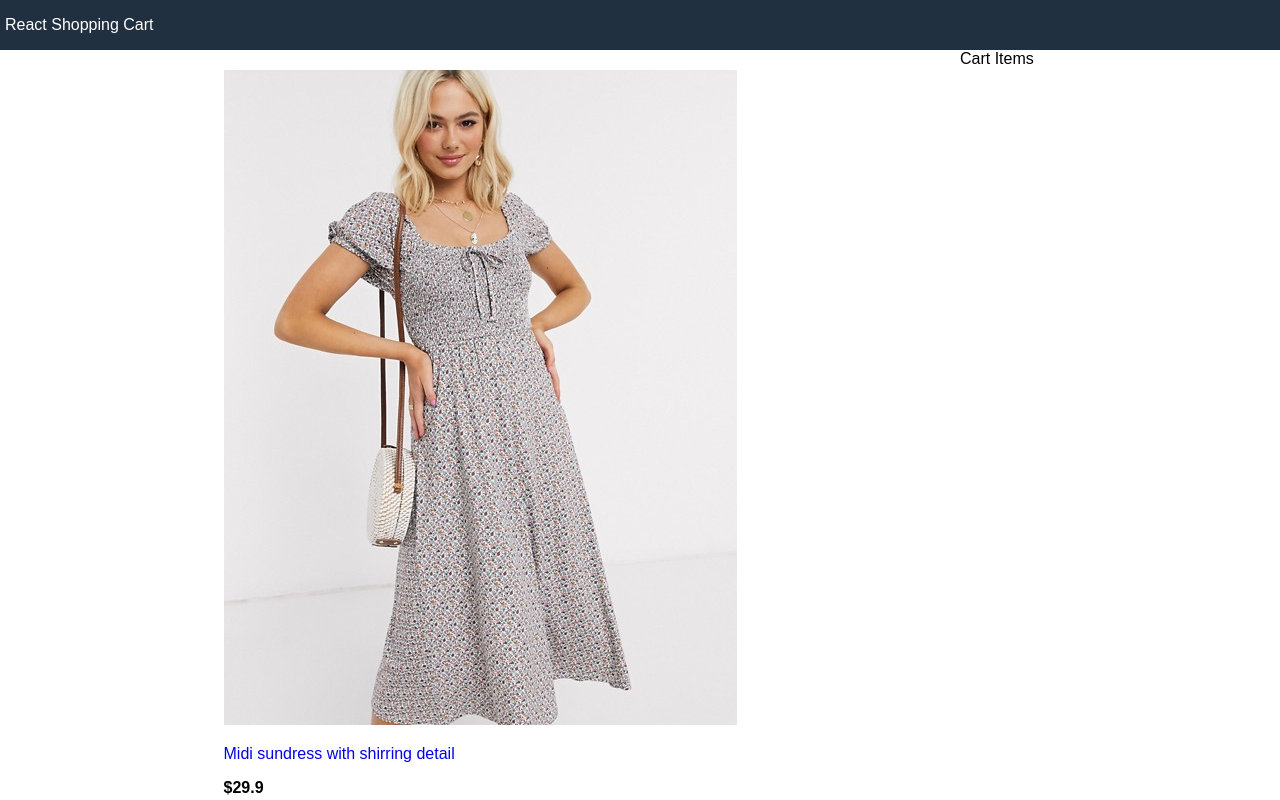
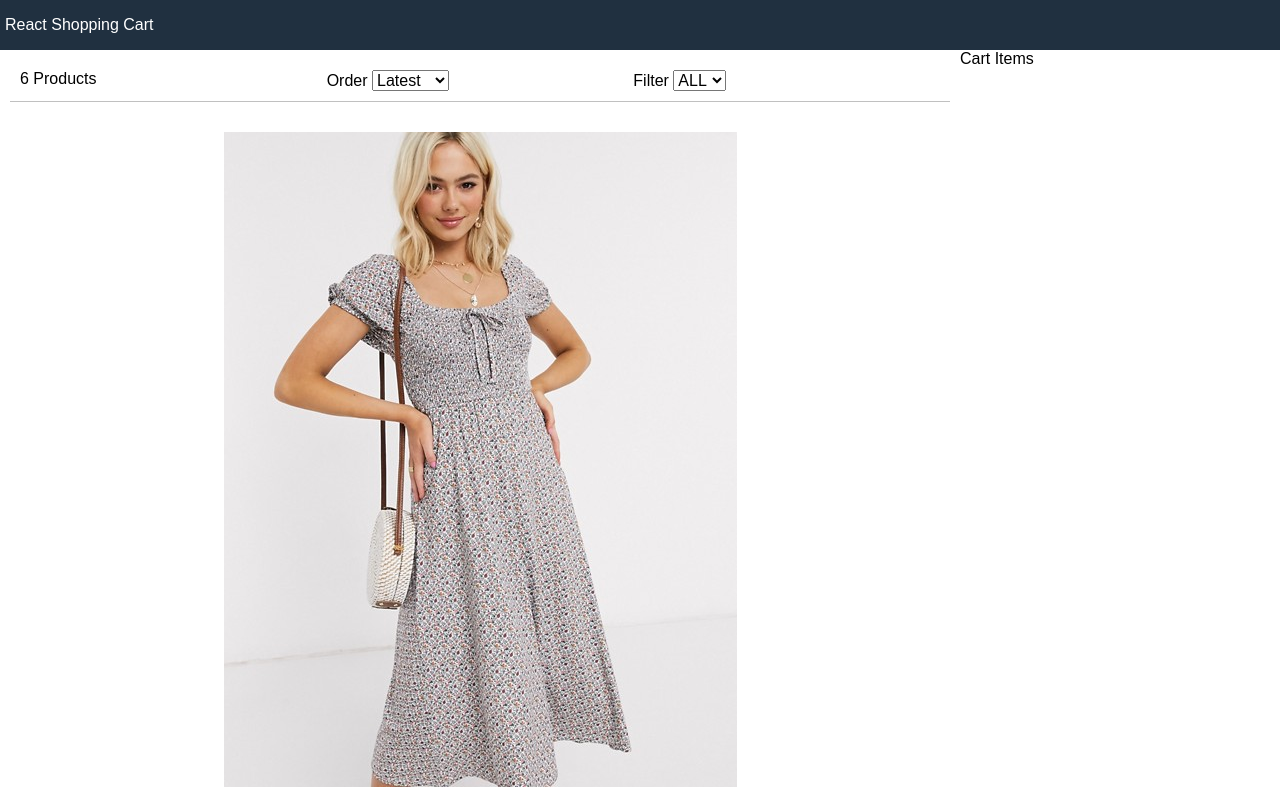
Before and after one commit to kpacheco84/react-shopping-cart, a React (Create React App) app: page / in a window 1280 px wide. Shown: the top 800 px of the page. Built offline with nearby package versions, Linux system fonts and the light colour scheme.

Commit message:
add filter component

```diff
--- a/src/App.js
+++ b/src/App.js
@@ -2,6 +2,7 @@
 import React from "react";
 import data from "./data.json";
 import Products from "./components/Products";
+import Filter from "./components/Filter";
 
 class App extends React.Component {
   constructor() {
@@ -13,6 +14,42 @@
     };
   }
 
+  sortProducts = (event) => {
+    //impl
+    const sort = event.target.value;
+    this.setState((state) => ({
+      sort: sort,
+      products: this.state.products
+        .slice()
+        .sort((a, b) =>
+          sort === "lowest"
+            ? a.price > b.price
+              ? 1
+              : -1
+            : sort === "highest"
+            ? a.price < b.price
+              ? 1
+              : -1
+            : a._id > b._id
+            ? 1
+            : -1
+        ),
+    }));
+  };
+
+  filterProducts = (event) => {
+    if (event.target.value === "") {
+      this.setState({ size: event.target.value, product: data.products });
+    } else {
+      this.setState({
+        size: event.target.value,
+        products: data.products.filter(
+          (product) => product.availableSizes.indexOf(event.target.value) >= 0
+        ),
+      });
+    }
+  };
+
   render() {
     return (
       <div className="grid-container">
@@ -22,6 +59,13 @@
         <main>
           <div className="content">
             <div className="main">
+              <Filter
+                count={this.state.products.length}
+                size={this.state.size}
+                sort={this.state.sort}
+                filterProducts={this.filterProducts}
+                sortProducts={this.sortProducts}
+              ></Filter>
               <Products products={this.state.products}> </Products>
             </div>
             <div className="sidebar"> Cart Items</div>
--- /dev/null
+++ b/src/components/Filter.js
@@ -0,0 +1,32 @@
+import React, { Component } from "react";
+
+export default class Filter extends Component {
+  render() {
+    return (
+      <div className="filter">
+        <div className="filter-result">{this.props.count} Products</div>
+        <div className="filter-sort">
+          {" "}
+          Order{" "}
+          <select value={this.props.sort} onChange={this.props.sortProducts}>
+            <option>Latest</option>
+            <option value="lowest">Lowest</option>
+            <option value="highest">Highest</option>
+          </select>
+        </div>
+        <div className="filter-size">
+          Filter{" "}
+          <select value={this.props.size} onChange={this.props.filterProducts}>
+            <option value="">ALL</option>
+            <option value="XS">XS</option>
+            <option value="S">S</option>
+            <option value="M">M</option>
+            <option value="L">L</option>
+            <option value="XL">XL</option>
+            <option value="XXL">XXL</option>
+          </select>
+        </div>
+      </div>
+    );
+  }
+}
--- a/src/index.css
+++ b/src/index.css
@@ -140,3 +140,17 @@
 a {
   text-decoration: none;
 }
+
+/*filter class*/
+
+.filter {
+  display: flex;
+  justify-content: space-between;
+  padding: 1rem;
+  margin: 1rem;
+  border-bottom: 0.1rem #c0c0c0 solid;
+}
+
+.filter div {
+  flex: 1;
+}
```
